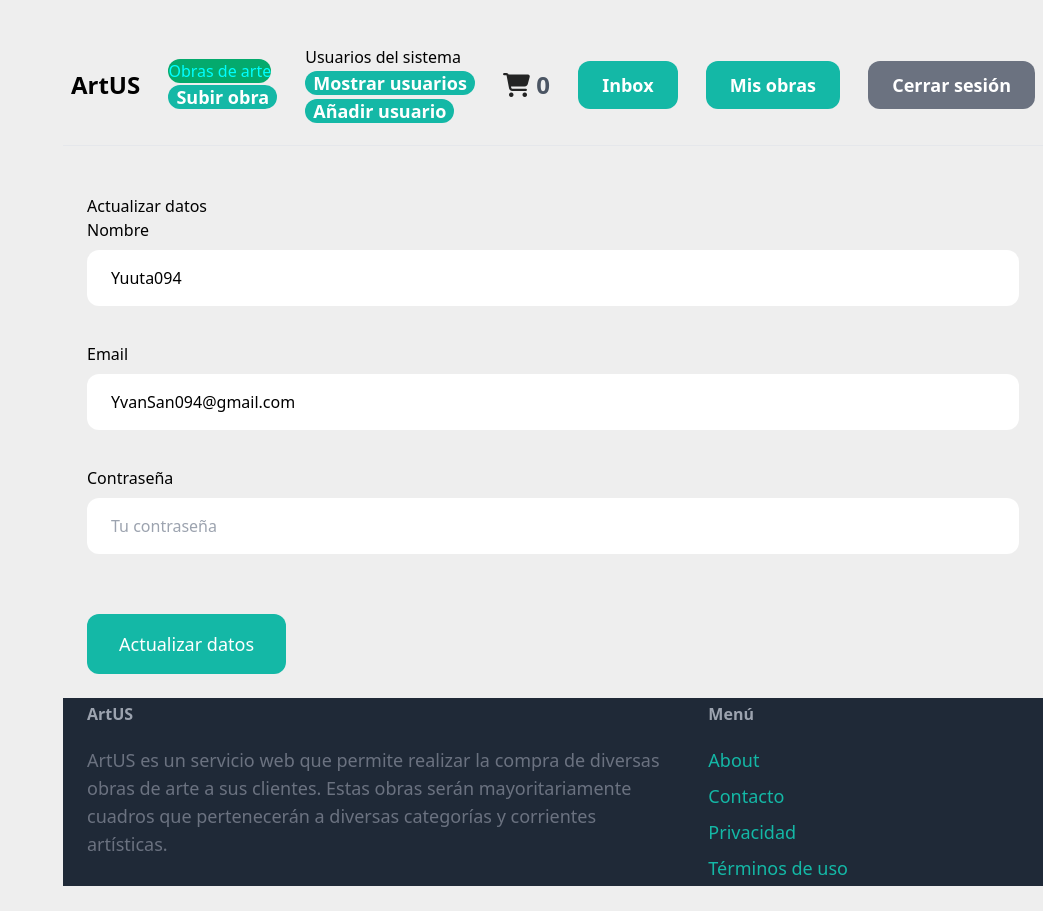
After one commit to Yuuta094/PGPI-G2.12, a Django app: page /edit/7 in a window 1280 px wide. The commit adds this page. Shown: the whole page, without its empty margins (237-1280 px from the left). Run offline with Django 4.2, Linux system fonts and the light colour scheme; a user stored in the database is signed in; data comes from the database, SQL or seed files in the repository; both versions use the stored data as it was after the commit; some libraries are stand-ins or nearby versions.

Commit message:
Fix: Añadido CRUD de usuarios por parte del administrador.

```diff
--- a/artUS/artus/artus/settings.py
+++ b/artUS/artus/artus/settings.py
@@ -136,3 +136,5 @@ MEDIA_ROOT = BASE_DIR / 'media'
 # https://docs.djangoproject.com/en/4.2/ref/settings/#default-auto-field
 
 DEFAULT_AUTO_FIELD = 'django.db.models.BigAutoField'
+
+APPEND_SLASH = False
--- a/artUS/artus/core/forms.py
+++ b/artUS/artus/core/forms.py
@@ -4,14 +4,22 @@ from django.contrib.auth.models import User
 
 
 class LoginForm(AuthenticationForm):
-    username = forms.CharField(widget=forms.TextInput(attrs={'placeholder': 'Your username','class': 'w-full py-4 px-6 rounded-xl'}))
-    password = forms.CharField(widget=forms.PasswordInput(attrs={'placeholder': 'Your password','class': 'w-full py-4 px-6 rounded-xl'}))
+    username = forms.CharField(widget=forms.TextInput(attrs={'placeholder': 'Tu nombre de usuario','class': 'w-full py-4 px-6 rounded-xl'}))
+    password = forms.CharField(widget=forms.PasswordInput(attrs={'placeholder': 'Tu contraseña','class': 'w-full py-4 px-6 rounded-xl'}))
 
 class SignupForm(UserCreationForm):
     class Meta:
         model = User
         fields = ('username', 'email', 'password1', 'password2')
-    username = forms.CharField(widget=forms.TextInput(attrs={'placeholder': 'Your username','class': 'w-full py-4 px-6 rounded-xl'}))
-    email = forms.CharField(widget=forms.EmailInput(attrs={'placeholder': 'Your email','class': 'w-full py-4 px-6 rounded-xl'}))
-    password1 = forms.CharField(widget=forms.PasswordInput(attrs={'placeholder': 'Your password','class': 'w-full py-4 px-6 rounded-xl'}))
-    password2 = forms.CharField(widget=forms.PasswordInput(attrs={'placeholder': 'Repeat password','class': 'w-full py-4 px-6 rounded-xl'}))
+    username = forms.CharField(widget=forms.TextInput(attrs={'placeholder': 'Tu nombre de usuario','class': 'w-full py-4 px-6 rounded-xl'}))
+    email = forms.CharField(widget=forms.EmailInput(attrs={'placeholder': 'Tu email','class': 'w-full py-4 px-6 rounded-xl'}))
+    password1 = forms.CharField(widget=forms.PasswordInput(attrs={'placeholder': 'Tu contraseña','class': 'w-full py-4 px-6 rounded-xl'}))
+    password2 = forms.CharField(widget=forms.PasswordInput(attrs={'placeholder': 'Repite contraseña','class': 'w-full py-4 px-6 rounded-xl'}))
+
+class UserForm(forms.ModelForm):
+    class Meta:
+        model = User
+        fields= ('id','username','email','password')
+    username = forms.CharField(widget=forms.TextInput(attrs={'placeholder': 'Tu nombre de usuario','class': 'w-full py-4 px-6 rounded-xl'}))
+    email = forms.CharField(widget=forms.EmailInput(attrs={'placeholder': 'Tu email','class': 'w-full py-4 px-6 rounded-xl'}))
+    password = forms.CharField(widget=forms.PasswordInput(attrs={'placeholder': 'Tu contraseña','class': 'w-full py-4 px-6 rounded-xl'}))
--- a/artUS/artus/core/templates/core/base.html
+++ b/artUS/artus/core/templates/core/base.html
@@ -12,22 +12,44 @@
     </head>
 
     <body class="flex flex-col min-h-screen">
-        <nav class="py-6 px-6 flex justify-between items-center border-b border-gray-200">
+        <nav class="py-5 px-2 flex justify-between items-center border-b border-gray-200">
 
             <a href="/" class = "text-2xl font-bold">ArtUS</a>
 
-            <div class="space-x-6">
+            <div class="space-x-4">
+                {% if request.user.is_staff %}
+                    <div class="dropdown">
+                        <button class="dropbtn">Obras de arte</button>
+                        <div class="dropdown-content">
+                            <a href="{% url 'product:new' %}" class="px-2 py-0.3 text-lg font-semibold bg-teal-500 text-white rounded-xl hover:bg-teal-700">Subir obra</a>
+                        </div>
+                    </div>
+                {% endif %}
+            </div>
 
+            <div class="space-x-4">
+                {% if request.user.is_staff %}
+                <div id="header">
+                    <ul class="nav">
+                        <li><a href="">Usuarios del sistema</a>
+                            <ul>
+                                <li><a href="{% url 'core:show' %}" class="px-2 py-0.3 text-lg font-semibold bg-teal-500 text-white rounded-xl hover:bg-teal-700">Mostrar usuarios</a></li>
+                                <li><a href="{% url 'core:create' %}" class="px-2 py-0.3 text-lg font-semibold bg-teal-500 text-white rounded-xl hover:bg-teal-700">Añadir usuario</a></li>
+                            </ul>
+                        </li>
+                    </ul>
+                </div>
+                {% endif %}
+            </div>
 
+            <div class="space-x-1">
                 <a href="{% url 'carrito:carrito_detail' %}" class="text-gray-600 font-semibold hover:text-gray-900 mr-auto text-2xl">
                     <i class="fas fa-shopping-cart" style="color: #232424;"></i>
                     <span class="cart-count">{{ cart_count }}</span>
                 </a>
+            </div>
 
-            {% if request.user.is_staff %}
-                <a href="{%  url 'product:new' %}" class="text-gray-600 font-semibold hover:text-gray-900">Subir obra</a>
-            {% endif %}
-
+            <div class="space-x-6">
                 {% if request.user.is_authenticated %}
                     <a href="#" class="px-6 py-3 text-lg font-semibold bg-teal-500 text-white rounded-xl hover:bg-teal-700">Inbox</a>
                     <a href="{% url 'dashboard:index' %}" class="px-6 py-3 text-lg font-semibold bg-teal-500 text-white rounded-xl hover:bg-teal-700">Mis obras</a>
@@ -36,9 +58,9 @@
                     <a href="{% url 'core:signup' %}" class="px-6 py-3 text-lg font-semibold bg-teal-500 text-white rounded-xl hover:bg-teal-700">Registrarse</a>
                     <a href="{% url 'core:login' %}" class="px-6 py-3 text-lg font-semibold bg-gray-500 text-white rounded-xl hover:bg-gray-700">Iniciar sesión</a>
                 {% endif %}
-
             </div>
         </nav>
+
         <div class="px-6 py-6 flex-grow">
             {% block content %}
             {% endblock %}
@@ -53,10 +75,8 @@
                     a diversas categorías y corrientes artísticas.
                 </p>
             </div>
-
             <div class="w-1/3">
                 <h3 class="mb-5 font-semibold text-gray-400">Menú</h3>
-
                 <ul class="space-y-2">
                    <li><a href="{% url 'about' %}" class="text-lg text-teal-500 hover:text-teal-700">About</a></li>
                     <li><a href="{% url 'contact' %}" class="text-lg text-teal-500 hover:text-teal-700">Contacto</a></li>
--- /dev/null
+++ b/artUS/artus/core/templates/core/edit.html
@@ -0,0 +1,54 @@
+{% extends 'core/base.html' %}
+
+{% block title %}Editar usuarios{% endblock %}
+{% block content %}
+<!DOCTYPE html>
+<html lang="es">
+<head>
+    <meta charset="UTF-8">
+    <meta http-equiv="X-UA-Compatible" content="IE=edge">
+    <meta name="viewport" content="width=device-width, initial-scale=1.0">
+    <title>Editar usuario</title>
+    {% load static %}
+    <link rel="stylesheet" href="{% static 'css/style.css' %}">
+</head>
+<body>
+    <form method="POST" action="/edit/{{user.id}}">
+        {% csrf_token %}
+        <div>
+            <br>
+            <p>
+                <h3>Actualizar datos</h3>
+            </p>
+        </div>
+        <div class="mb-3">
+            <label class="inline-block mb-2">Nombre</label><br>
+            {{ form.username }}
+        </div>
+        <br>
+        <div class="mb-3">
+            <label class="inline-block mb-2">Email</label><br>
+            {{ form.email }}
+        </div>
+        <br>
+        <div class="mb-3">
+            <label class="inline-block mb-2">Contraseña</label><br>
+            {{ form.password }}
+        </div>
+        <br>
+        {% if form.errors or form.non_field_errors %}
+        <div class="mb-3 p-6 bg-red-100 rounded-xl">
+            {% for field in form %}
+                {{ field.errors }}
+            {% endfor%}
+            {{ form.non_field_errors }}
+        </div>
+        {% endif %}
+        <div>
+            <br>
+            <button class="py-4 px-8 text-lg bg-teal-500 hover:bg-teal-700 rounded-xl text-white">Actualizar datos</button>
+        </div>
+    </form>
+</body>
+</html>
+{% endblock %}
--- a/artUS/artus/core/templates/core/login.html
+++ b/artUS/artus/core/templates/core/login.html
@@ -8,7 +8,6 @@
         <h1 class="mb-6 text-3xl">Iniciar sesión</h1>
         <form method="post" action=".">
             {% csrf_token %}
-
             <div class="mb-3">
                 <label class="inline-block mb-2">Nombre</label><br>
                 {{ form.username }}
@@ -22,7 +21,7 @@
                 <div class="mb-3 p-6 bg-red-100 rounded-xl">
                     {% for field in form %}
                         {{ field.errors }}
-                    {% endfor%}
+                    {% endfor %}
 
                     {{ form.non_field_errors }}
                 </div>
--- a/artUS/artus/core/templates/core/logout.html
+++ b/artUS/artus/core/templates/core/logout.html
@@ -1,3 +1,6 @@
+{% extends 'core/base.html' %}
+
+{% block title %}Cerrar sesión{% endblock %}
 {% block content %}
 
 {% if request.user.is_authenticated %}
--- /dev/null
+++ b/artUS/artus/core/templates/core/static/css/style.css
@@ -0,0 +1,28 @@
+body{
+    background: #eee;
+    height: 100%;
+    margin: 25px 0;
+    padding-left: 300px;
+}
+
+table,
+th,
+td{
+    border: 1px solid rgb(118,200,221);
+}
+
+tr:hover{
+    background-color: yellow;
+}
+
+th{
+    background-color: #04AA6D;
+    color: white;
+}
+
+button{
+    border-radius: 12px;
+    color: aqua;
+    background-color: #04AA6D;
+    cursor: pointer;
+}
--- a/artUS/artus/core/urls.py
+++ b/artUS/artus/core/urls.py
@@ -12,4 +12,9 @@ urlpatterns = [
     path('signup/', views.signup, name='signup'),
     path('login/', auth_views.LoginView.as_view(template_name='core/login.html',authentication_form=LoginForm), name='login'),
     path('logout/', views.logout_view, name='logout'),
+    path('create/', views.create_user, name='create'),
+    path('show/', views.show_users, name='show'),
+    path('edit/<int:user_id>', views.edit_user, name='edit'),
+    path('delete/<int:user_id>', views.destroy_user, name='delete'),
+
 ]
--- a/artUS/artus/core/views.py
+++ b/artUS/artus/core/views.py
@@ -1,22 +1,20 @@
-from django.shortcuts import render, redirect
+from django.shortcuts import render, redirect, get_object_or_404
 from product.models import Artwork
-from .forms import SignupForm
+from django.contrib.auth.models import User
+from .forms import SignupForm, UserForm, LoginForm
 from django.contrib.auth import authenticate, login, logout
+from django.contrib.auth.decorators import login_required
 
 
 def index(request):
     artworks = Artwork.objects.all()
-    return render(request, 'core/index.html', {
-        'artworks': artworks
-    })
+    return render(request, 'core/index.html', {'artworks': artworks})
 
 def contact(request):
-    return render(request, 'core/contact.html', {
-    })
+    return render(request, 'core/contact.html', {})
 
 def about(request):
-    return render(request, 'core/about.html', {
-    })
+    return render(request, 'core/about.html', {})
 
 def signup(request):
     if request.method == 'POST':
@@ -26,12 +24,50 @@ def signup(request):
             return redirect('/login/')
     else:
         form = SignupForm()
-    return render(request, 'core/signup.html', {
-        'form': form
-    })
+    return render(request, 'core/signup.html', {'form': form})
 
 def logout_view(request):
     if request.method == "POST":
         logout(request)
         return redirect("/")
     return render(request, "core/logout.html", {})
+
+@login_required
+def create_user(request):
+    if request.method == 'POST':
+        form = UserForm(request.POST)
+        if form.is_valid():
+            try:
+                last_user = User.objects.last()
+                new_user_id = last_user.id + 1 if last_user else 1
+                form.instance.id = new_user_id
+                form.save()
+                return redirect('/show/')
+            except:
+                pass
+    else:
+        form = UserForm()
+    return render(request, 'core/create.html', {'form': form})
+
+@login_required
+def show_users(request):
+    users = User.objects.all()
+    return render(request, 'core/show.html', {'users':users})
+
+@login_required
+def edit_user(request, user_id):
+    user = get_object_or_404(User, pk = user_id)
+    if request.method == "POST":
+        form = UserForm(request.POST, instance = user)
+        if form.is_valid():
+            form.save()
+            return redirect('/show/')
+    else:
+        form = UserForm(instance = user)
+    return render(request, 'core/edit.html', {'form': form, 'user':user})
+
+@login_required
+def destroy_user(request, user_id):
+    user = get_object_or_404(User, pk=user_id)
+    user.delete()
+    return redirect("/show/")
--- a/artUS/artus/dashboard/views.py
+++ b/artUS/artus/dashboard/views.py
@@ -3,12 +3,6 @@ from django.contrib.auth.decorators import login_required
 from product.models import Artwork
 
 from product.forms import EditItemForm
-
-
-
-
-# Create your views here.
-
 
 
 @login_required
--- a/artUS/artus/product/forms.py
+++ b/artUS/artus/product/forms.py
@@ -1,7 +1,7 @@
 from django import forms
 from .models import Artwork
 
-WIDGETS_STILES= 'w-full py-2 px-2 rounded-xl border'
+WIDGETS_STYLES= 'w-full py-2 px-2 rounded-xl border'
 
 class NewItemForm(forms.ModelForm):
     class Meta:
@@ -12,22 +12,22 @@ class NewItemForm(forms.ModelForm):
         widgets = {
 
             'author': forms.TextInput(attrs={
-                'class': WIDGETS_STILES
+                'class': WIDGETS_STYLES
             }),
             'name': forms.TextInput(attrs={
-                'class': WIDGETS_STILES
+                'class': WIDGETS_STYLES
             }),
             'description': forms.Textarea(attrs={
-                'class': WIDGETS_STILES
+                'class': WIDGETS_STYLES
             }),
             'price': forms.TextInput(attrs={
-                'class': WIDGETS_STILES
+                'class': WIDGETS_STYLES
             }),
              'manufacturer': forms.TextInput(attrs={
-                'class': WIDGETS_STILES
+                'class': WIDGETS_STYLES
             }),
             'image': forms.FileInput(attrs={
-                'class': WIDGETS_STILES
+                'class': WIDGETS_STYLES
             })
         }
 
@@ -42,24 +42,24 @@ class EditItemForm(forms.ModelForm):
 
         widgets = {
             'category': forms.Select(attrs={
-               'class': WIDGETS_STILES
+               'class': WIDGETS_STYLES
             }),
             'author': forms.TextInput(attrs={
-                'class': WIDGETS_STILES
+                'class': WIDGETS_STYLES
             }),
             'name': forms.TextInput(attrs={
-                'class': WIDGETS_STILES
+                'class': WIDGETS_STYLES
             }),
             'description': forms.Textarea(attrs={
-                'class': WIDGETS_STILES
+                'class': WIDGETS_STYLES
             }),
             'price': forms.TextInput(attrs={
-                'class': WIDGETS_STILES
+                'class': WIDGETS_STYLES
             }),
              'manufacturer': forms.TextInput(attrs={
-                'class': WIDGETS_STILES
+                'class': WIDGETS_STYLES
             }),
             'image': forms.FileInput(attrs={
-                'class': WIDGETS_STILES
+                'class': WIDGETS_STYLES
             })
         }
```
Also changed, not shown: artUS/artus/core/templates/core/create.html (added, +52 -0 lines), artUS/artus/core/templates/core/show.html (added, +48 -0 lines), artUS/artus/product/views.py (+0 -9 lines), artUS/artus/db.sqlite3.
